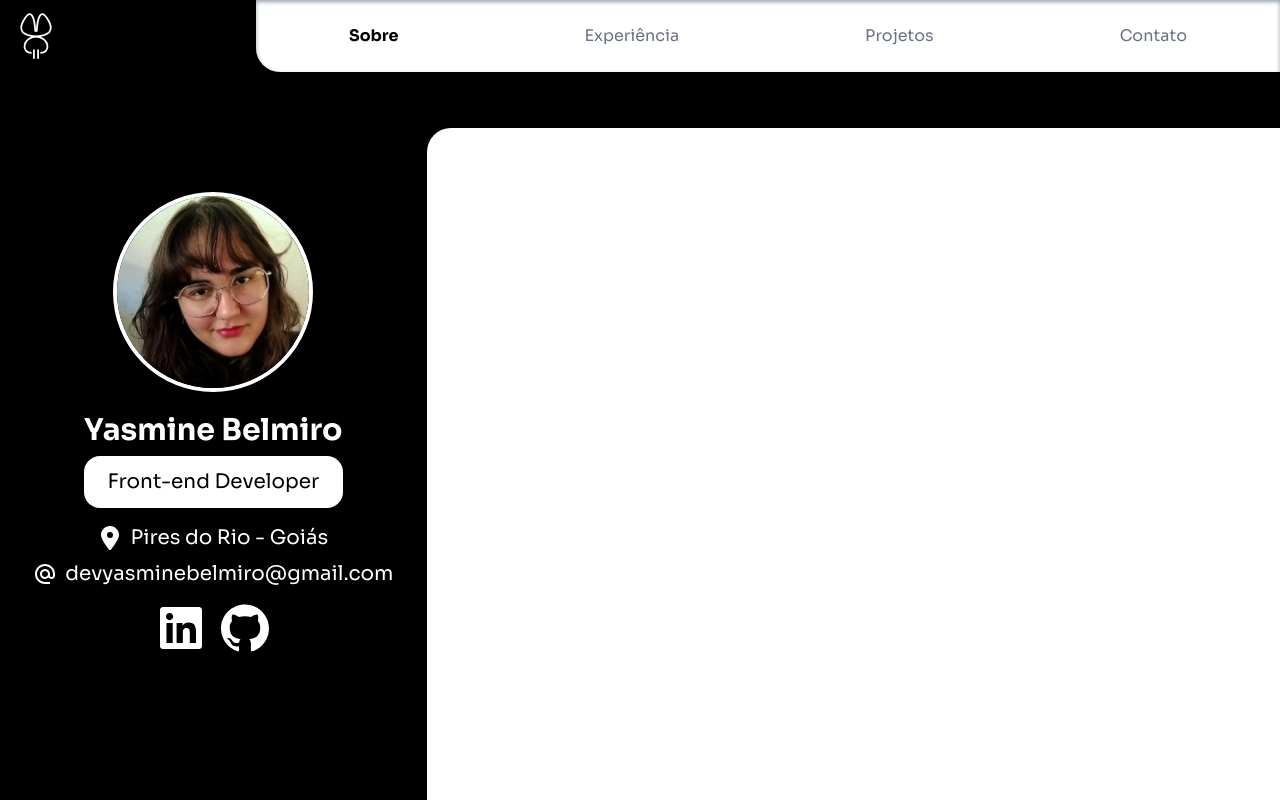
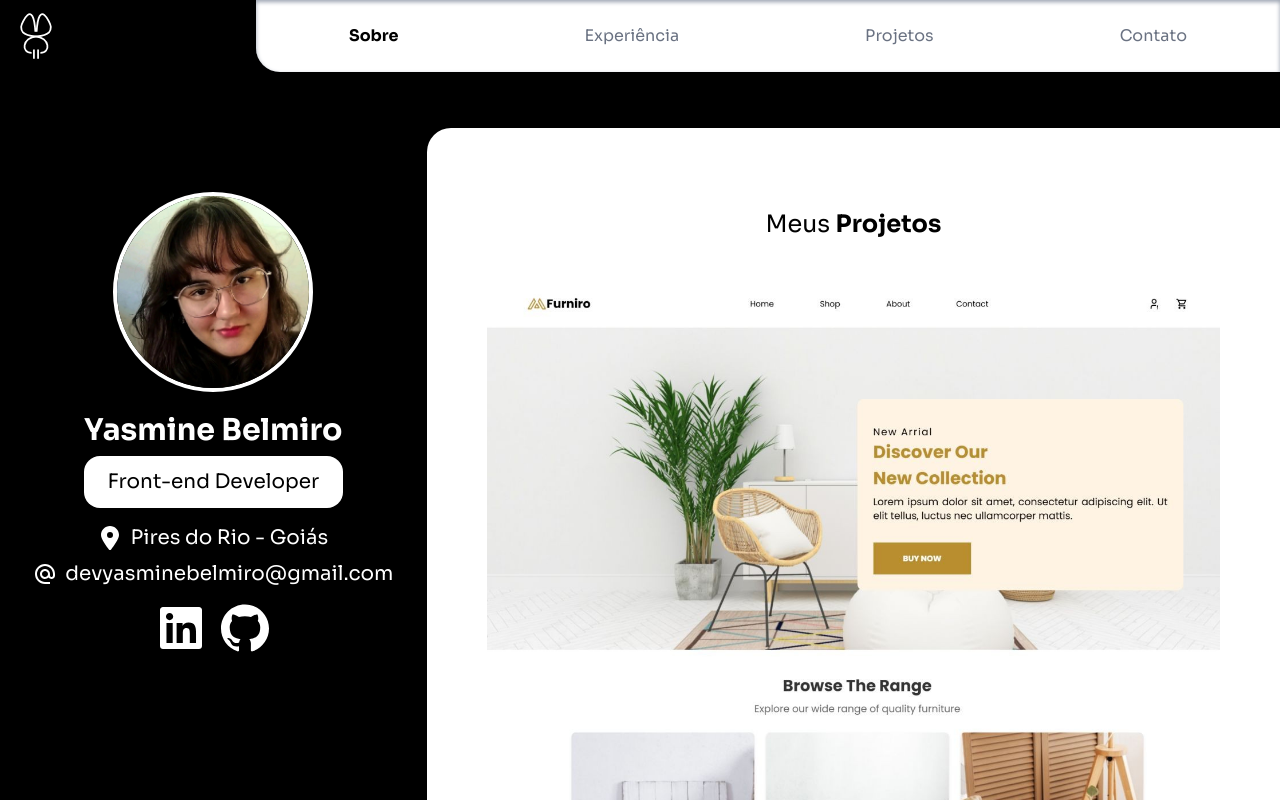
Before and after one commit to yasminebelmiro/portfolio, a React (Vite) app: page /projects in a window 1280 px wide. Built offline with nearby package versions, Linux system fonts and the light colour scheme.

Commit message:
feat: add projects section

```diff
--- a/src/Routes/routes.tsx
+++ b/src/Routes/routes.tsx
@@ -2,6 +2,7 @@ import { createBrowserRouter } from "react-router-dom";
 import App from "../App";
 import About from "../pages/About";
 import Experience from "../pages/Experience";
+import Projects from "../pages/Projects";
 const Router = createBrowserRouter([
   {
     path: "/",
@@ -17,6 +18,7 @@ const Router = createBrowserRouter([
       },
       {
         path: "/projects",
+        element: <Projects />,
       },
       {
         path: "/contact",
--- a/src/pages/About.tsx
+++ b/src/pages/About.tsx
@@ -73,7 +73,7 @@ const About = () => {
         {skills.map((skill) => (
           <div
             key={skill.name}
-            className="flex w-28 h-28 md:w-35 md:h-35 flex-col justify-center items-center outline text-center rounded hover:bg-black hover:text-white "
+            className="flex w-28 h-28 md:w-35 md:h-35 flex-col justify-center items-center text-center rounded hover:bg-black hover:text-white "
           >
             <div className="text-2xl md:text-4xl">{skill.icon}</div>
             <span className="text-sm md:text-lg">{skill.name}</span>
--- a/src/pages/Experience.tsx
+++ b/src/pages/Experience.tsx
@@ -72,7 +72,7 @@ const Experience = () => {
       </h1>
       {experiences.map((exp, index) => (
         <div
-          className="w-full flex flex-col hover:bg-black hover:text-white p-5 gap-5"
+          className="w-full flex flex-col hover:bg-black hover:text-white p-5 gap-5 rounded"
           key={index}
         >
           <div className="flex flex-col md:flex-row md:justify-between md:items-center ">
@@ -95,7 +95,7 @@ const Experience = () => {
       <h1 className="text-2xl">
         Minha <b>Educação</b>
       </h1>
-      <div className="w-full flex hover:bg-black hover:text-white p-5 ">
+      <div className="w-full flex hover:bg-black hover:text-white p-5 rounded">
         <div className="w-full flex items-center justify-between gap-5">
           <img
             className="w-20"
@@ -117,7 +117,7 @@ const Experience = () => {
       </h1>
       {course.map((c, index) => (
         <div
-          className="w-full flex hover:bg-black hover:text-white  p-5"
+          className="w-full flex hover:bg-black hover:text-white p-5 rounded"
           key={index}
         >
           <div className="w-full flex items-center justify-between gap-5">
--- /dev/null
+++ b/src/pages/Projects.tsx
@@ -0,0 +1,123 @@
+import React from "react";
+import { FaExternalLinkAlt } from "react-icons/fa";
+import { FaArrowRight, FaCss3Alt, FaHtml5, FaJs, FaNodeJs, FaReact } from "react-icons/fa6";
+import {
+  SiExpress,
+  SiMongodb,
+  SiStyledcomponents,
+  SiTailwindcss,
+  SiTypescript,
+} from "react-icons/si";
+import { Link } from "react-router-dom";
+import furniro from "../assets/projects-images/furniro.jpeg";
+
+const Projects = () => {
+  const projects = [
+    {
+      id: "01",
+      title: "Desconto Direto",
+      image: furniro,
+      description: "Aplicação de retenção de ofertas locais.",
+      link: "https://github.com/yasminebelmiro/Desconto-Direto",
+      technologies: [<FaReact />, <SiTypescript />, <SiTailwindcss />],
+    },
+    {
+      id: "02",
+      title: "Furniro",
+      image: furniro,
+      description: "Ecommerce de uma loja de móveis.",
+      link: "https://github.com/yasminebelmiro/furniro-web",
+      technologies: [<FaReact />, <SiTypescript />, <SiTailwindcss />],
+    },
+    {
+      id: "03",
+      title: "Digitrend",
+      image: furniro,
+      description: "Landing page de uma empresa de marketing digital.",
+      link: "https://github.com/yasminebelmiro/digitrend-web",
+      technologies: [<FaHtml5 />, <FaCss3Alt />, <FaJs />],
+    },
+    {
+      id: "04",
+      title: "GitHub Finder",
+      image: furniro,
+      description: "Aplicação para buscar usuários e repositórios do GitHub.",
+      link: "https://github.com/yasminebelmiro/github-finder-2.0",
+      technologies: [<FaReact />, <SiTypescript />, <FaCss3Alt />],
+    },
+    {
+      id: "05",
+      title: "Spotify Clone",
+      image: furniro,
+      description: "Um clone da interface do Spotify.",
+      link: "https://github.com/yasminebelmiro/spotify-clone",
+      technologies: [
+        <FaReact />,
+        <FaCss3Alt />,
+        <FaNodeJs />,
+        <SiExpress />,
+        <SiMongodb />,
+      ],
+    },
+    {
+      id: "06",
+      title: "Calculadora",
+      image: furniro,
+      description: "Uma calculadora simples feita com React.",
+      link: "https://github.com/yasminebelmiro/Calculadora",
+      technologies: [<FaReact />, <FaJs />, <SiStyledcomponents />],
+    },
+  ];
+  return (
+    <div className="w-full h-full overflow-y-auto flex flex-col gap-5 justify-start items-center py-10 ">
+      <h1 className="text-2xl">
+        Meus <b>Projetos</b>
+      </h1>
+      {projects.map((project, index) => (
+        <div
+          className=" w-full flex flex-col gap-5 hover:bg-black hover:text-white p-5"
+          key={index}
+        >
+          <div className="relative overflow-hidden cursor-pointer">
+            <img
+              className="w-auto h-full object-cover"
+              src={project.image}
+              alt={project.title}
+            />
+            <div className="absolute inset-0 bg-black/50 flex items-center justify-center text-white opacity-0 hover:opacity-100">
+              <Link
+                className="w-full h-full  flex justify-center items-center"
+                to={project.link}
+                target="_blank"
+                rel="noopener noreferrer"
+              >
+                <FaExternalLinkAlt className="text-6xl" />
+              </Link>
+            </div>
+          </div>
+          <div className="flex flex-col gap-5">
+            <h1 className="text-xl font-bold">{project.id}</h1>
+            <h1 className="text-xl font-bold">{project.title}</h1>
+            <p className="text-gray-500">{project.description}</p>
+          </div>
+          <div className="flex gap-5 text-3xl items-center">
+            {project.technologies.map((tech, techIndex) => (
+              <span className="text-3xl" key={techIndex}>
+                {tech}
+              </span>
+            ))}
+          </div>
+        </div>
+      ))}
+      <Link
+        className="hover:font-bold hover:underline hover:text-black flex items-center gap-2"
+        target="_blank"
+        to="https://github.com/yasminebelmiro"
+      >
+        Ver mais projetos <FaArrowRight />
+      </Link>
+    </div>
+  );
+};
+
+export default Projects;
```
Also changed, not shown: src/assets/projects-images/furniro.jpeg (added).
